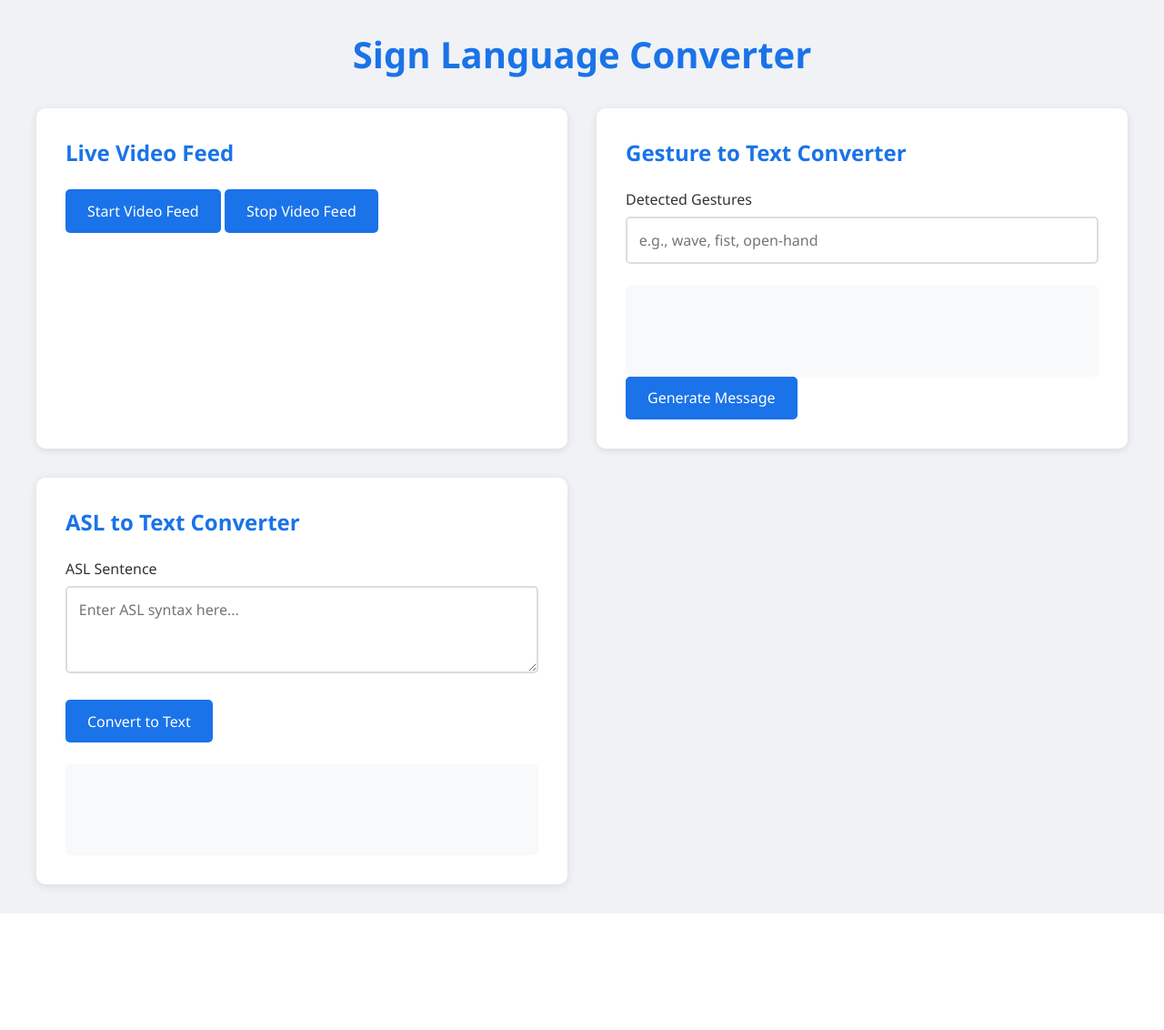
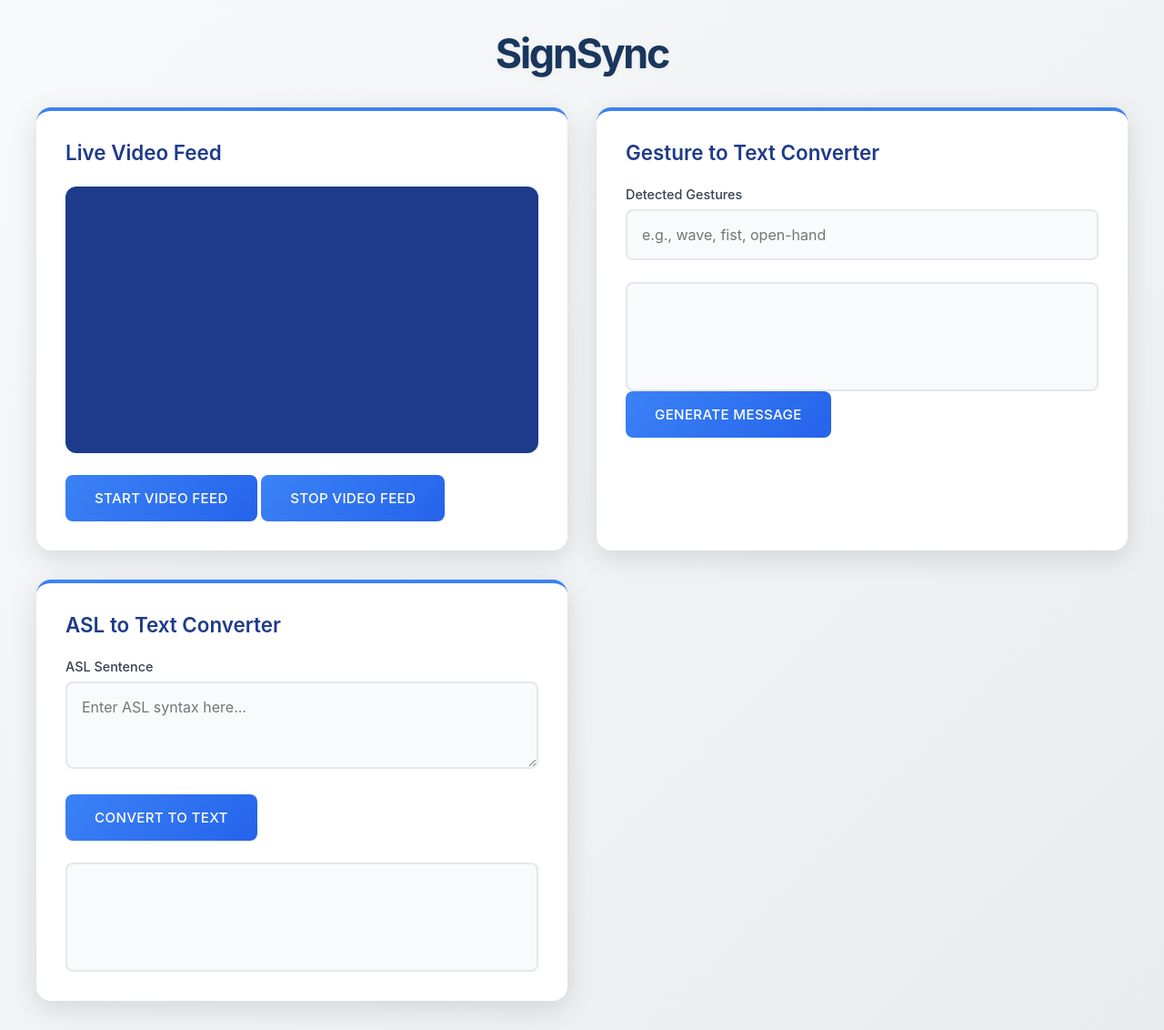
Before and after one commit to 21lakshh/SignSync, a FastAPI app: page / in a window 1280 px wide. Shown: the whole page at 91% size. Before the commit the page ends 1004 px from the top, so only its background shows below. Run offline with FastAPI, Linux system fonts and the light colour scheme; parts of the project's set-up code (start-up, migrations or seed data) failed here and were passed over.

Commit message:
Updated UI

```diff
--- a/templates/index.html
+++ b/templates/index.html
@@ -4,17 +4,19 @@
     <meta charset="UTF-8">
     <meta name="viewport" content="width=device-width, initial-scale=1.0">
     <title>Gesture & ASL Converter</title>
+    <link rel="stylesheet" href="https://cdnjs.cloudflare.com/ajax/libs/font-awesome/6.0.0/css/all.min.css">
     <style>
         * {
             margin: 0;
             padding: 0;
             box-sizing: border-box;
-            font-family: 'Segoe UI', Tahoma, Geneva, Verdana, sans-serif;
+            font-family: 'Inter', -apple-system, BlinkMacSystemFont, 'Segoe UI', Roboto, Oxygen, Ubuntu, Cantarell, sans-serif;
         }
 
         body {
-            background-color: #f0f2f5;
+            background: linear-gradient(135deg, #f8f9fa 0%, #e9ecef 100%);
             padding: 2rem;
+            min-height: 100vh;
         }
 
         .container {
@@ -24,9 +26,12 @@
 
         h1 {
             text-align: center;
-            color: #1a73e8;
+            color: #1a365d;
             margin-bottom: 2rem;
-            font-size: 2.5rem;
+            font-size: 2.8rem;
+            font-weight: 700;
+            letter-spacing: -0.05em;
+            text-shadow: 0 2px 4px rgba(0,0,0,0.05);
         }
 
         .main-grid {
@@ -39,14 +44,30 @@
         .card {
             background: white;
             padding: 2rem;
-            border-radius: 10px;
-            box-shadow: 0 2px 10px rgba(0,0,0,0.1);
+            border-radius: 16px;
+            box-shadow: 0 8px 30px rgba(0,0,0,0.12);
+            transition: transform 0.2s ease, box-shadow 0.2s ease;
+            border-top: 4px solid #3b82f6;
+        }
+
+        .card:hover {
+            transform: translateY(-2px);
+            box-shadow: 0 12px 40px rgba(0,0,0,0.15);
         }
 
         h2 {
-            color: #1a73e8;
+            color: #1e3a8a;
             margin-bottom: 1.5rem;
-            font-size: 1.5rem;
+            font-size: 1.4rem;
+            font-weight: 600;
+            display: flex;
+            align-items: center;
+            gap: 0.75rem;
+        }
+
+        h2 i {
+            font-size: 1.2em;
+            color: #3b82f6;
         }
 
         .form-group {
@@ -56,78 +77,146 @@
         label {
             display: block;
             margin-bottom: 0.5rem;
-            color: #333;
+            color: #374151;
             font-weight: 500;
+            font-size: 0.9rem;
         }
 
         input[type="text"], textarea {
             width: 100%;
-            padding: 0.8rem;
-            border: 2px solid #ddd;
-            border-radius: 5px;
+            padding: 1rem;
+            border: 2px solid #e5e7eb;
+            border-radius: 8px;
             font-size: 1rem;
-            transition: border-color 0.3s ease;
+            transition: all 0.2s ease;
+            background: #f9fafb;
         }
 
         input[type="text"]:focus, textarea:focus {
             outline: none;
-            border-color: #1a73e8;
+            border-color: #3b82f6;
+            background: white;
+            box-shadow: 0 0 0 3px rgba(59, 130, 246, 0.1);
         }
 
         button {
-            background: #1a73e8;
+            background: linear-gradient(135deg, #3b82f6 0%, #2563eb 100%);
             color: white;
             border: none;
-            padding: 0.8rem 1.5rem;
-            border-radius: 5px;
+            padding: 1rem 2rem;
+            border-radius: 8px;
             cursor: pointer;
-            font-size: 1rem;
-            transition: background 0.3s ease;
+            font-size: 0.95rem;
+            font-weight: 500;
+            transition: all 0.2s ease;
+            display: inline-flex;
+            align-items: center;
+            gap: 0.5rem;
+            text-transform: uppercase;
+            letter-spacing: 0.02em;
         }
 
         button:hover {
-            background: #1557b0;
+            transform: translateY(-1px);
+            box-shadow: 0 4px 12px rgba(59, 130, 246, 0.25);
         }
 
         .result-box {
             margin-top: 1.5rem;
-            padding: 1rem;
-            background: #f8f9fa;
-            border-radius: 5px;
-            min-height: 100px;
+            padding: 1.5rem;
+            background: #f8fafc;
+            border-radius: 8px;
+            min-height: 120px;
+            border: 2px solid #e5e7eb;
+            font-size: 1.1rem;
+            line-height: 1.6;
+            color: #374151;
+        }
+
+        #videoContainer {
+            position: relative;
+            background: #1e3a8a; /* Background color for the container */
+            border-radius: 12px;
+            overflow: hidden;
+            margin-bottom: 1.5rem;
+            aspect-ratio: 16/9; /* Maintain a 16:9 aspect ratio */
+            display: flex;
+            align-items: center;
+            justify-content: center;
+        }
+
+        #videoFeed {
+            width: 100%;
+            height: 100%; /* Ensure it takes the full height of the container */
+            object-fit: cover; /* Cover the container while maintaining aspect ratio */
+            border-radius: 8px;
+        }
+
+        .video-controls {
+            display: flex;
+            gap: 1rem;
+            margin-top: 1rem;
+        }
+
+        .button-icon {
+            width: 1.25em;
+            height: 1.25em;
+        }
+
+        .loading {
+            position: relative;
+            pointer-events: none;
+            opacity: 0.8;
+        }
+
+        .loading::after {
+            content: "";
+            position: absolute;
+            top: 50%;
+            left: 50%;
+            width: 1.5em;
+            height: 1.5em;
+            border: 2px solid white;
+            border-radius: 50%;
+            border-top-color: transparent;
+            animation: spin 0.8s linear infinite;
+            margin-left: -0.75em;
+            margin-top: -0.75em;
+        }
+
+        @keyframes spin {
+            to { transform: rotate(360deg); }
+        }
+
+        @media (max-width: 768px) {
+            .main-grid {
+                grid-template-columns: 1fr;
+            }
+
+            h1 {
+                font-size: 2rem;
+            }
+
+            body {
+                padding: 1.5rem;
+            }
         }
     </style>
 </head>
 <body>
     <div class="container">
-        <h1>Sign Language Converter</h1>
+        <h1>SignSync</h1>
 
         <div class="main-grid">
             <!-- Video Feed Section -->
             <div class="card">
                 <h2>Live Video Feed</h2>
                 <div id="videoContainer">
-                    <!-- <img id="videoFeed" style="display: none;" width="960" height="540" alt="Video Feed"> -->
-                    <img id = "videoFeed" src="/video_feed" width="960" height="540" alt="Video Feed" style ="display: none;">
-
+                    <img id="videoFeed" src="/video_feed" alt="Video Feed" style="display: none;">
                 </div>
                 <button onclick="startVideoFeed()">Start Video Feed</button>
                 <button onclick="stopVideoFeed()">Stop Video Feed</button>
             </div>
-
-            <script>
-            function startVideoFeed() {
-                const videoFeed = document.getElementById('videoFeed');
-                videoFeed.style.display = 'block';
-                videoFeed.src = '/video_feed?' + Date.now();  // Cache buster to prevent caching
-            }
-            function stopVideoFeed() {
-                const videoFeed = document.getElementById('videoFeed');
-                videoFeed.style.display = 'none';
-                videoFeed.src = '';  // Clear the source
-                fetch('/stop_video_feed', { method: 'POST' });
-            }
-            </script>
 
             <!-- Gesture to Text Section -->
             <div class="card">
@@ -142,7 +231,6 @@
                     </div>
                     <button type="submit">Generate Message</button>
                 </form>
-
             </div>
 
             <!-- ASL to Text Section -->
@@ -151,8 +239,7 @@
                 <form id="aslForm" onsubmit="handleASLSubmit(event)">
                     <div class="form-group">
                         <label for="asl_sentence">ASL Sentence</label>
-                        <textarea id="asl_sentence" name="asl_sentence" rows="3"
-                                  placeholder="Enter ASL syntax here..."></textarea>
+                        <textarea id="asl_sentence" name="asl_sentence" rows="3" placeholder="Enter ASL syntax here..."></textarea>
                     </div>
                     <button type="submit">Convert to Text</button>
                 </form>
@@ -164,51 +251,56 @@
     </div>
 
     <script>
+        function startVideoFeed() {
+            const videoFeed = document.getElementById('videoFeed');
+            videoFeed.style.display = 'block';
+            videoFeed.src = '/video_feed?' + Date.now();  // Cache buster to prevent caching
+        }
+        function stopVideoFeed() {
+            const videoFeed = document.getElementById('videoFeed');
+            videoFeed.style.display = 'none';
+            videoFeed.src = '';  // Clear the source
+            fetch('/stop_video_feed', { method: 'POST' });
+        }
+
         function handleGestureSubmit(event) {
             event.preventDefault();
-            // Fetch recognized gestures and LLM response
+            const btn = event.target.querySelector('button');
+            btn.classList.add('loading');
+
             fetch('/recognized_data')
                 .then(response => response.json())
                 .then(data => {
-                    const gesturesInput = document.getElementById('recognized_gestures');
-                    gesturesInput.value = data.recognized_gestures.join(', '); // Join the gestures into a string
+                    document.getElementById('recognized_gestures').value = data.recognized_gestures.join(', ');
+                    document.getElementById('llm_response').innerHTML = `
+                        <h3 style="font-size: 1.1rem; margin-bottom: 0.5rem; color: #1e3a8a;">LLM Response:</h3>
+                        <p style="margin: 0;">${data.llm_response}</p>
+                    `;
+                })
+                .finally(() => btn.classList.remove('loading'));
+        }
 
-                    const llmResponse = document.getElementById('llm_response');
-                    llmResponse.innerHTML = `<h3>LLM Response:</h3><p>${data.llm_response}</p>`; // Update LLM response
-                })
-                .catch(error => {
-                    console.error('Error fetching recognized data:', error);
-                    resultBox.innerHTML = `<p>Error occurred while processing gestures.</p>`;
-                });
-        }
         function handleASLSubmit(event) {
             event.preventDefault();
+            const btn = event.target.querySelector('button');
+            btn.classList.add('loading');
+
             const aslSentence = document.getElementById('asl_sentence').value;
-            const resultBox = document.getElementById('aslResult');
-            resultBox.innerHTML = `<p>Converting ASL...</p>`;
-
-            // AJAX request to the /convert_asl endpoint
             fetch('/convert_asl', {
                 method: 'POST',
                 headers: {
                     'Content-Type': 'application/x-www-form-urlencoded',
                 },
-                body: new URLSearchParams({
-                    'asl_sentence': aslSentence
-                })
+                body: new URLSearchParams({ 'asl_sentence': aslSentence })
             })
             .then(response => response.json())
             .then(data => {
-                if (data.converted_text) {
-                    resultBox.innerHTML = `<h3>Converted Text:</h3><p>${data.converted_text}</p>`;
-                } else {
-                    resultBox.innerHTML = `<p>Error converting ASL.</p>`;
-                }
+                document.getElementById('aslResult').innerHTML = `
+                    <h3 style="font-size: 1.1rem; margin-bottom: 0.5rem; color: #1e3a8a;">Converted Text:</h3>
+                    <p style="margin: 0;">${data.converted_text || 'Error converting ASL'}</p>
+                `;
             })
-            .catch(error => {
-                console.error('Error:', error);
-                resultBox.innerHTML = `<p>Error occurred while converting ASL.</p>`;
-            });
+            .finally(() => btn.classList.remove('loading'));
         }
     </script>
 </body>
```
Also changed, not shown: app.py (+6 -7 lines), app_fastapi.py (+7 -7 lines), 3 other files.
